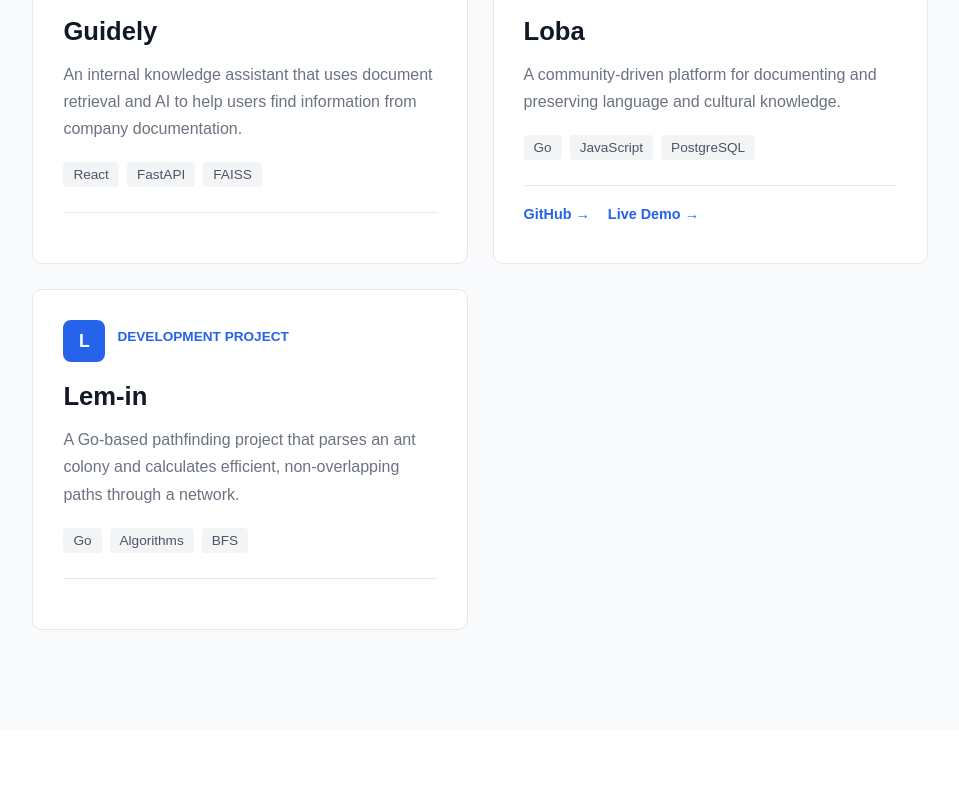
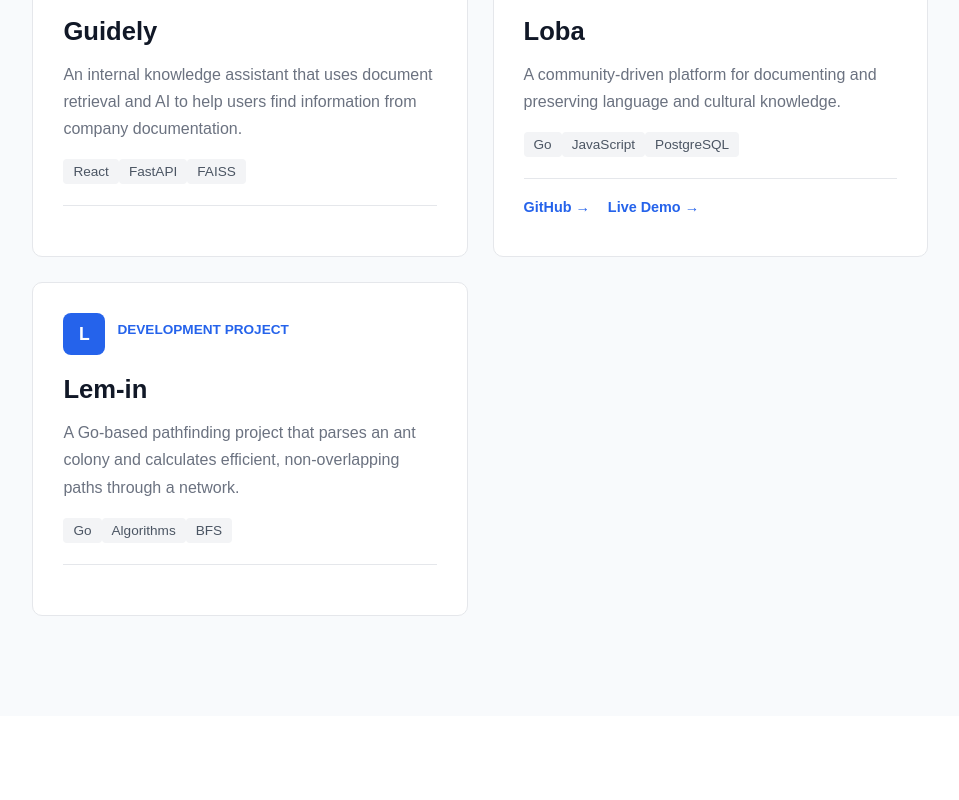
Before and after one commit to Omollos/portfolio, a React app: page / in a window 1280 px wide. Shown: the part 1640-2440 px from the top of the page, without its empty margins (160-1119 px from the left). Built offline with nearby package versions, Linux system fonts and the light colour scheme; the HTML template or start-up script is replaced by a standard one.

Commit message:
style: polish portfolio interactions

```diff
--- a/src/App.css
+++ b/src/App.css
@@ -18,6 +18,7 @@ body {
 section {
   max-width: 1100px;
   margin: 0 auto;
+  scroll-margin-top: 90px;
 }
 
 h1,
@@ -58,11 +59,33 @@ nav {
 }
 
 .nav-links a {
+  position: relative;
   color: var(--muted);
+}
+
+.nav-links a::after {
+  content: '';
+  position: absolute;
+  left: 0;
+  bottom: -6px;
+  width: 0;
+  height: 2px;
+  background: var(--accent);
+  transition: width 0.2s ease;
 }
 
 .nav-links a:hover {
   color: var(--text);
+}
+
+.nav-links a:hover::after {
+  width: 100%;
+}
+
+section {
+  max-width: 1100px;
+  margin: 0 auto;
+  scroll-margin-top: 90px;
 }
 
 /* Hero */
@@ -130,6 +153,16 @@ nav {
   color: white;
 }
 
+.hero-buttons a {
+  transition:
+    transform 0.2s ease,
+    background 0.2s ease;
+}
+
+.hero-buttons a:hover {
+  transform: translateY(-2px);
+}
+
 .hero-buttons a:first-child:hover {
   background: var(--accent-dark);
 }
@@ -145,13 +178,15 @@ nav {
 .hero-image img {
   width: 320px;
   height: 320px;
-
   object-fit: cover;
-
   border-radius: 50%;
   border: 6px solid white;
+  box-shadow: 0 10px 30px rgba(0, 0, 0, 0.08);
+  transition: transform 0.3s ease;
+}
 
-  box-shadow: 0 10px 30px rgba(0, 0, 0, 0.08);
+.hero-image img:hover {
+  transform: scale(1.03);
 }
 
 /* Sections */
@@ -207,20 +242,19 @@ nav {
 
 .project-card {
   padding: 30px;
-
   background: var(--surface);
   border: 1px solid var(--border);
   border-radius: 10px;
-
   transition:
     transform 0.2s ease,
-    box-shadow 0.2s ease;
+    box-shadow 0.2s ease,
+    border-color 0.2s ease;
 }
 
 .project-card:hover {
   transform: translateY(-4px);
-
   box-shadow: 0 10px 30px rgba(0, 0, 0, 0.06);
+  border-color: var(--accent);
 }
 
 .project-header {
@@ -277,10 +311,20 @@ nav {
   line-height: 1.7;
 }
 
-.project-technologies {
-  display: flex;
-  flex-wrap: wrap;
-  gap: 8px;
+.project-technologies span {
+  padding: 5px 10px;
+  background: #f3f4f6;
+  border-radius: 4px;
+  color: #4b5563;
+  font-size: 0.85rem;
+  transition:
+    background 0.2s ease,
+    color 0.2s ease;
+}
+
+.project-technologies span:hover {
+  background: var(--accent);
+  color: white;
 }
 
 .project-technologies span {
@@ -309,9 +353,15 @@ nav {
   font-weight: 600;
 }
 
+.project-links a {
+  transition:
+    color 0.2s ease,
+    transform 0.2s ease;
+}
+
 .project-links a:hover {
   color: var(--accent-dark);
-  text-decoration: underline;
+  transform: translateX(3px);
 }
 
 /* Articles */
--- a/src/components/SocialLinks.jsx
+++ b/src/components/SocialLinks.jsx
@@ -22,7 +22,7 @@ function SocialLinks() {
       </div>
 
       <p className="copyright">
-        © 2026 Steve Omollo. All rights reserved.
+        © {new Date().getFullYear()} Steve Omollo. All rights reserved.
       </p>
     </footer>
   )
```
